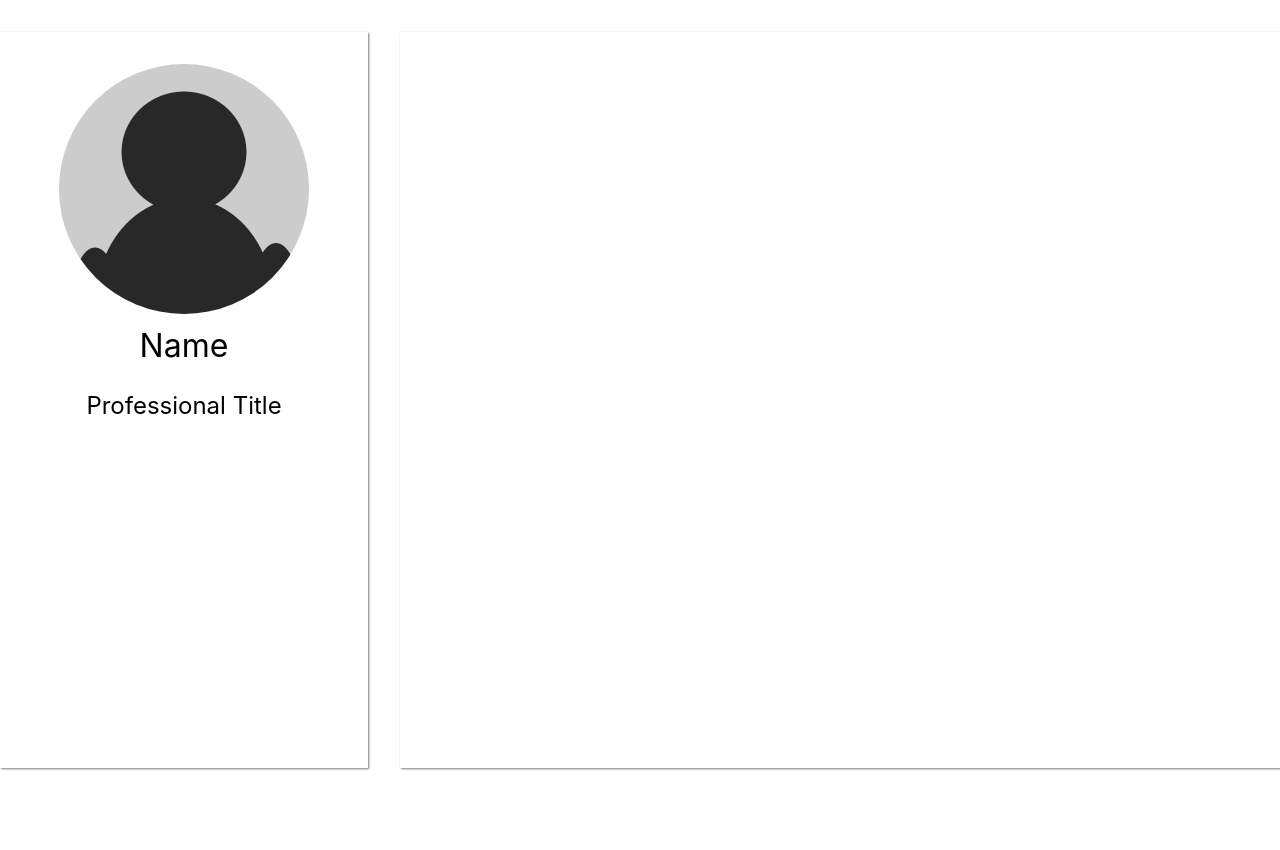
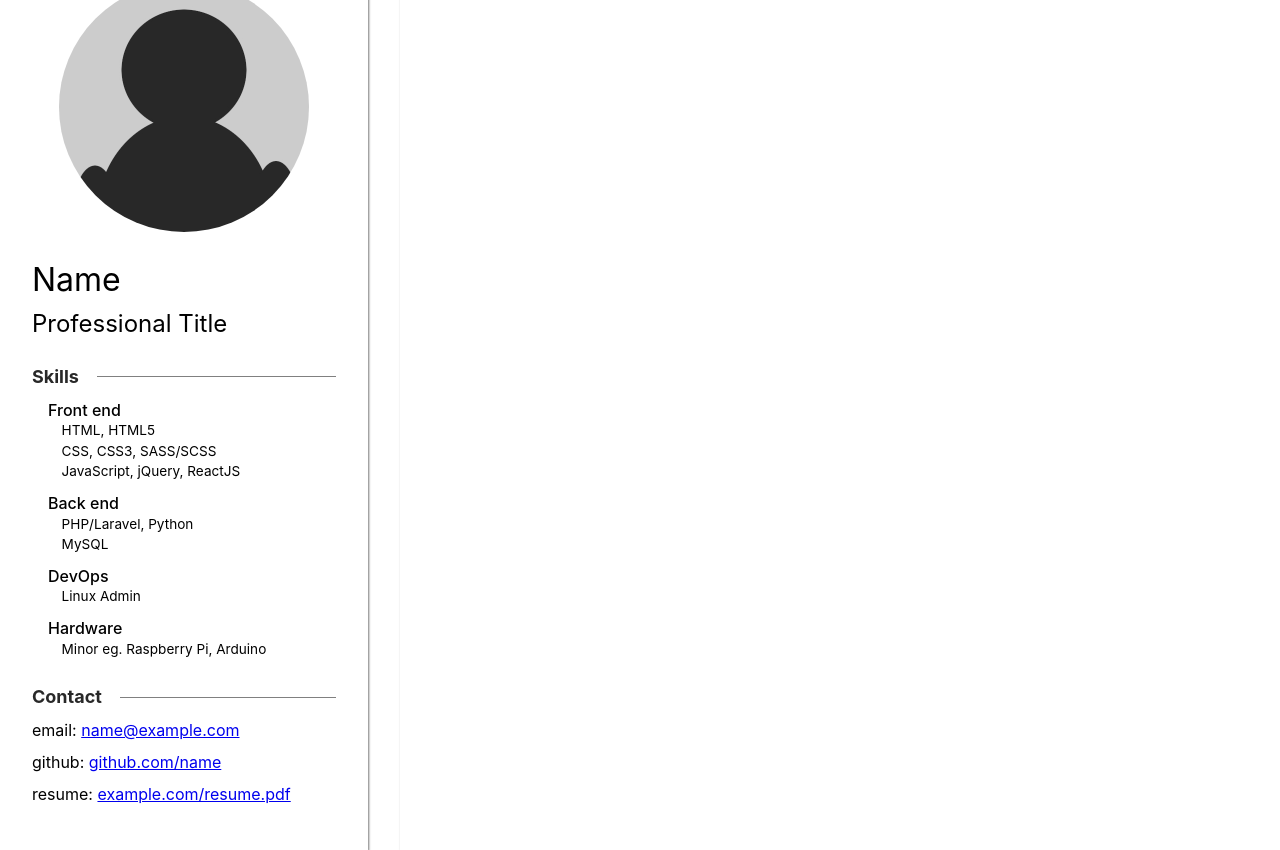
Before and after one commit to jdc-cunningham/Portfolio-2019, a React (Create React App) app in the folder portfolio/: page / in a window 1280 px wide. Before the commit the page ends 800 px from the top, so only its background shows below. Built offline with nearby package versions, Linux system fonts and the light colour scheme.

Commit message:
looped over content, rendered

```diff
--- a/portfolio/src/assets/demo-data/userData.js
+++ b/portfolio/src/assets/demo-data/userData.js
@@ -3,12 +3,12 @@ const USERDATA = {
   name: "Name",
   title: "Professional Title",
   skillSet: {
-    "front end": [
+    "Front end": [
       'HTML, HTML5',
       'CSS, CSS3, SASS/SCSS',
-      'JavaScript, jQuery, ReactJS, Vue',
+      'JavaScript, jQuery, ReactJS',
     ],
-    "back end": [
+    "Back end": [
       "PHP/Laravel, Python",
       "MySQL"
     ],
@@ -16,13 +16,13 @@ const USERDATA = {
       "Linux Admin"
     ],
     "Hardware": [
-      "Minor eg. RaspberryPi, Arduino"
+      "Minor eg. Raspberry Pi, Arduino"
     ]
   },
   contact: {
-    email: "",
-    github: "",
-    resume: ""
+    email: "name@example.com",
+    github: "github.com/name",
+    resume: "example.com/resume.pdf"
   }
 };
 
--- a/portfolio/src/assets/styles/typography.scss
+++ b/portfolio/src/assets/styles/typography.scss
@@ -9,3 +9,7 @@ h1 {
 h2 {
   font-size: 1.5em;
 }
+
+h3 {
+  font-size: 1.125em;
+}
--- a/portfolio/src/components/profile-card/ProfileCard.js
+++ b/portfolio/src/components/profile-card/ProfileCard.js
@@ -9,17 +9,43 @@ const ProfileCard = () => {
       profileImgAlt: USERDATA.profileImgAlt,
       name: USERDATA.name,
       title: USERDATA.title,
-      skillSet: USERDATA.skillSet,
-      contact: USERDATA.contact
+      skillSet: USERDATA.skillSet, // expects object of arrays
+      contact: USERDATA.contact // expects array of strings
     }
   }
 
-  const personSkillSet = Object.keys( state.person.skillSet ).map( (skill, index ) => {
-    console.log( skill );
+  const personSkillSet = state.person.skillSet,
+        personSkillSetHTML = Object.keys( personSkillSet ).map( (skillKey, skillKeyIndex ) => {
+    if ( Array.isArray(personSkillSet[skillKey]) ) {
+      return (
+        <li key={ skillKeyIndex }>
+          <span>{ skillKey }</span>
+          <ul>
+            {
+              personSkillSet[skillKey].map( (skill, skillIndex) => {
+                return <li key={ skillIndex }>{ skill }</li>
+              })
+            }
+          </ul>
+        </li>
+      )
+    }
   });
 
-  const personContactList = Object.keys( state.person.contact ).map( (contact, index) => {
-    console.log( contact );
+  const personContactList = state.person.contact,
+        personContactListHTML = Object.keys( personContactList ).map( (contactKey, index) => {
+    let contactStr = personContactList[ contactKey];
+    if ( contactStr.length ) {
+      if ( contactKey === 'email' ) {
+        return (
+          <span><label>email: </label><a href={ "mailto:" + contactStr }>{ contactStr }</a></span>
+        )
+      } else {
+        return (
+          <span><label>{ contactKey }:</label> <a href={ contactStr }>{ contactStr }</a></span>
+        )
+      }
+    }
   });
 
   return (
@@ -27,8 +53,14 @@ const ProfileCard = () => {
       <img className="ProfileCard__profile-img" src={ profileImg } alt={ state.person.profileImgAlt } />
       <h1 className="ProfileCard__person-name">{ state.person.name }</h1>
       <h2 className="ProfileCard__person-title">{ state.person.title }</h2>
-      { personSkillSet }
-      { personContactList }
+      <ul className="ProfileCard__skill-list">
+        <h3>Skills</h3>
+        { personSkillSetHTML }
+      </ul>
+      <div className="ProfileCard__contact-list">
+        <h3>Contact</h3>
+        { personContactListHTML }
+      </div>
     </div>
   )
 }
--- a/portfolio/src/components/profile-card/ProfileCard.scss
+++ b/portfolio/src/components/profile-card/ProfileCard.scss
@@ -6,11 +6,68 @@
   width: calc( 30% - 1em );
   margin-right: 1em;
   box-shadow: 1px 1px 2px #787878;
+  padding: 2em;
+
+  h3 {
+    display: flex;
+    align-items: center;
+    justify-content: flex-start;
+    font-weight: bold;
+    color: #282828;
+
+    &::after {
+      content: '';
+      flex: 1 0 auto;
+      height: 1px;
+      background-color: #808080;
+      margin-left: 1em;
+    }
+  }
 }
 
 .ProfileCard__profile-img {
   width: 250px;
   height: 250px;
-  margin-top: 2em;
   border-radius: 50%;
+  margin-bottom: 1em;
 }
+
+.ProfileCard__person-name, .ProfileCard__person-title {
+  width: 100%;
+}
+
+.ProfileCard__person-title {
+  margin-top: 0;
+}
+
+.ProfileCard__skill-list {
+  width: 100%;
+  margin: 0;
+
+  li {
+    padding-left: 1em;
+
+    span {
+      font-weight: 500;
+    }
+
+    ul {
+      font-size: 0.85em;
+      margin-top: 0.5em;
+
+      li {
+        margin: 0.5em 0;
+      }
+    }
+  }
+}
+
+.ProfileCard__contact-list {
+  width: 100%;
+
+  span {
+    display: block;
+    width: 100%;
+    text-align: left;
+  }
+}
```
Also changed, not shown: portfolio/public/index.html (+0 -23 lines).
